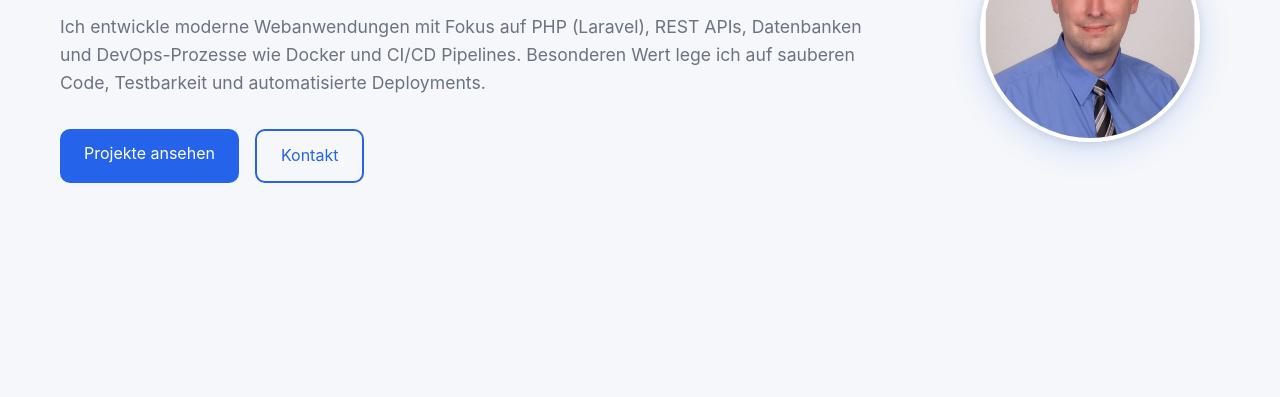
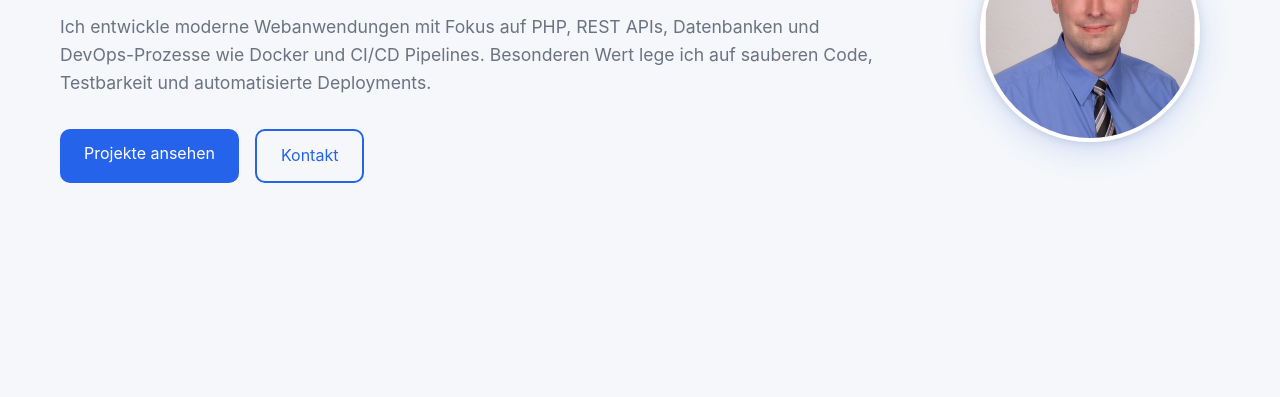
Before and after one commit to SchlicksuppTobias/portfolio-site, a plain HTML site: page index.html in a window 1280 px wide. Shown: the part 403-800 px from the top of the page. Drawn offline with Linux system fonts and the light colour scheme.

Commit message:
1.0.14 corrected text

```diff
--- a/index.html
+++ b/index.html
@@ -506,7 +506,7 @@
         <div>
             <h1>Full Stack Web Developer (PHP / JavaScript)</h1>
             <p>
-                Ich entwickle moderne Webanwendungen mit Fokus auf PHP (Laravel), REST APIs,
+                Ich entwickle moderne Webanwendungen mit Fokus auf PHP, REST APIs,
                 Datenbanken und DevOps-Prozesse wie Docker und CI/CD Pipelines.
                 Besonderen Wert lege ich auf sauberen Code, Testbarkeit und automatisierte Deployments.
             </p>
```
